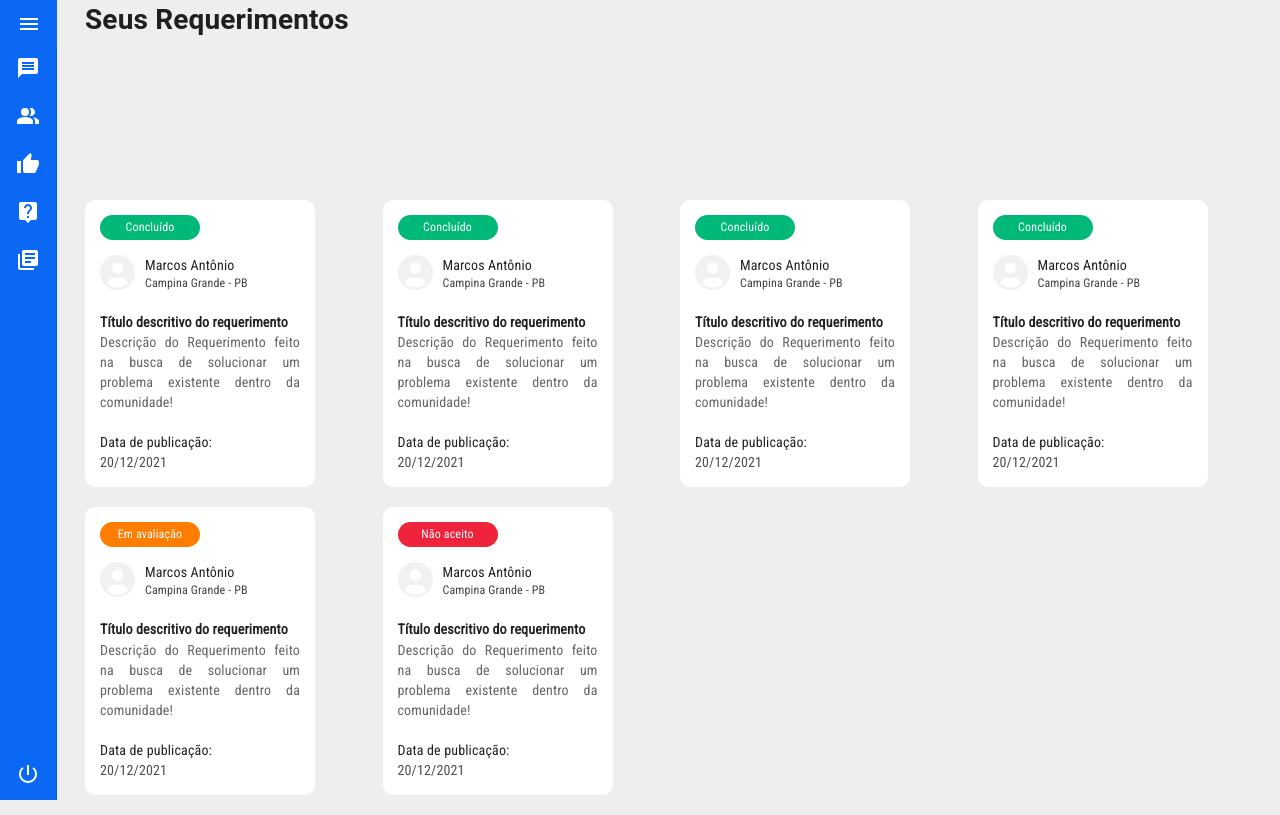
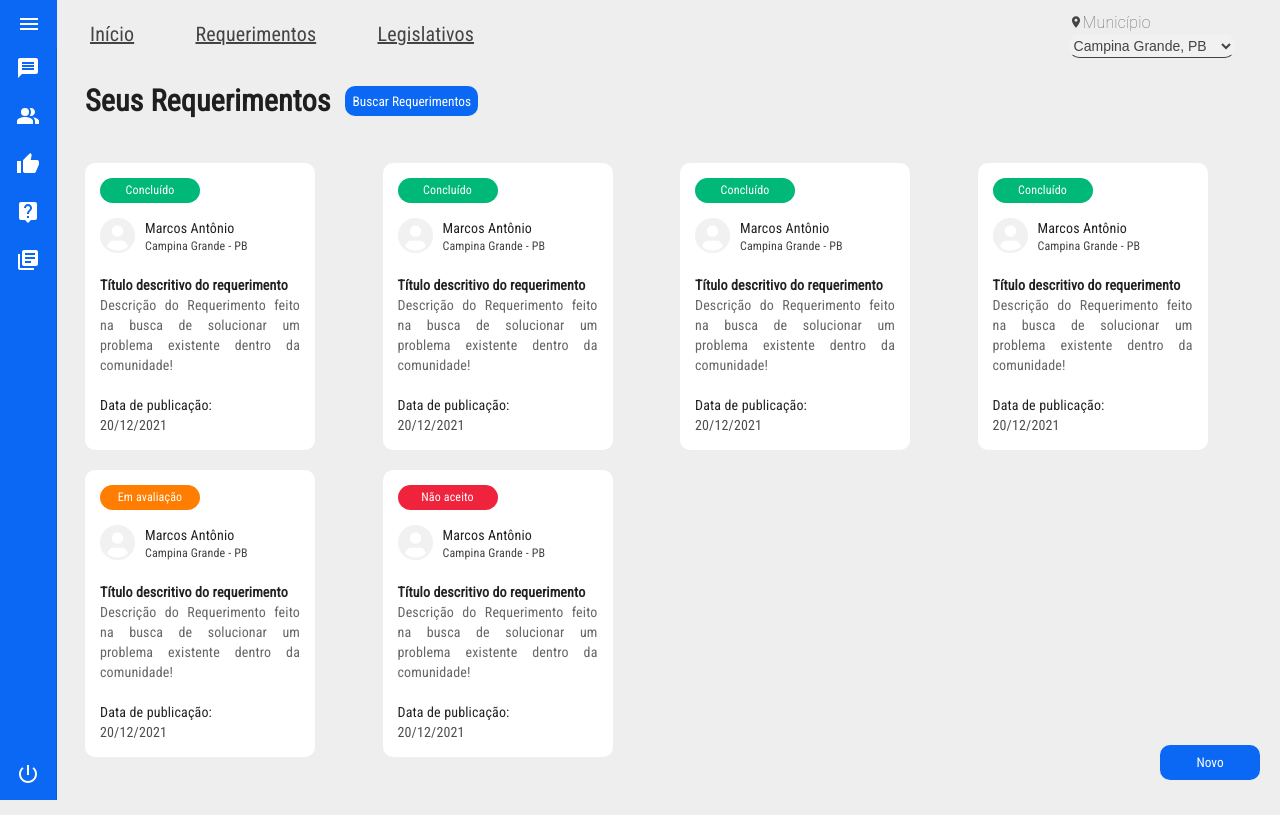
Before and after one commit to Rafael-doctom/opr-front, a React (Create React App) app: page /home in a window 1280 px wide. Built offline with nearby package versions, Linux system fonts and the light colour scheme.

Commit message:
creating base of userHomePage

```diff
--- a/src/components/InitialComponents/UserHomePage/index.js
+++ b/src/components/InitialComponents/UserHomePage/index.js
@@ -1,12 +1,14 @@
-import React, { useState, useEffect } from "react";
+import React, { useState, useEffect, useRef } from "react";
 import Menu from "../../Menu/index";
-// import HeaderBar from "../../HeaderBar/index";
+import HeaderBar from "../../HeaderBar/index";
 import Requirement from "../../Requirement/";
 
 import './styles.css';
+import ModalNewRequeriments from "../../ModalNewRequeriments/index";
 
 export default function UserHomePage() {
     const [requirements, setRequirements] = useState([]);
+    const newReqModalRef = useRef();
 
     useEffect(() => {
         return setRequirements(require("../../../service/requirementsJsonMock.json"))
@@ -15,17 +17,26 @@ export default function UserHomePage() {
     return (
         <div className="user_home_page_container">
             <Menu />
-            {/* <HeaderBar /> */}
+            <HeaderBar />
 
+            <section className="user_home_page_content">
+                <div className="user_home_page_title">
                     <h1>Seus Requerimentos</h1>
+                    <button className="search_requirement_button">Buscar Requerimentos</button>
+                </div>
 
-            <section className="requirements_container">
+                <section className="user_home_page-requirements_container">
                     {requirements.map(requirement => {
                         return (
                             <Requirement requirement={requirement} />
                         )
                     })}
                 </section>
+            </section>
+
+            <button className="new_requirement_button" onClick={() => newReqModalRef.current.openModal()}>Novo</button>
+
+            <ModalNewRequeriments ref={newReqModalRef} />
         </div>
     )
 }
--- a/src/components/InitialComponents/UserHomePage/styles.css
+++ b/src/components/InitialComponents/UserHomePage/styles.css
@@ -3,7 +3,24 @@
     padding-bottom: 20px;
 }
 
-.requirements_container {
+.user_home_page_content {
+    margin-top: 5vh;
+    padding-top: 40px;
+    font-family: "Roboto Condensed", sans-serif;
+}
+
+.user_home_page_title {
+    display: flex;
+    flex-direction: row;
+    align-items: center;
+}
+
+.user_home_page_content .user_home_page_title h1 {
+    font-size: 30px;
+    padding-right: 15px;
+}
+
+.user_home_page-requirements_container {
     width: calc(100vw - 100px);
     display: grid;
     gap: 20px;
@@ -11,4 +28,29 @@
     grid-template-columns: repeat( auto-fit, minmax(230px, 1fr) );
     justify-content: center;
     align-content: center;
+    padding-top: 40px;
 }
+
+.search_requirement_button {
+    width: auto;
+    padding: 0 5px;
+    height: 30px;
+    border-color: transparent;
+    border-radius: 10px;
+    background-color: var(--blue);
+    color: var(--secondary-background);
+    font-family: "Roboto Condensed", sans-serif;
+}
+
+.new_requirement_button {
+    position: fixed;
+    bottom: 20px;
+    right: 20px;
+    width: 100px;
+    height: 35px;
+    border-color: transparent;
+    border-radius: 10px;
+    background-color: var(--blue);
+    color: var(--secondary-background);
+    font-family: "Roboto Condensed", sans-serif;
+}
```
Lines whose indentation alone changed are shown as unchanged.
